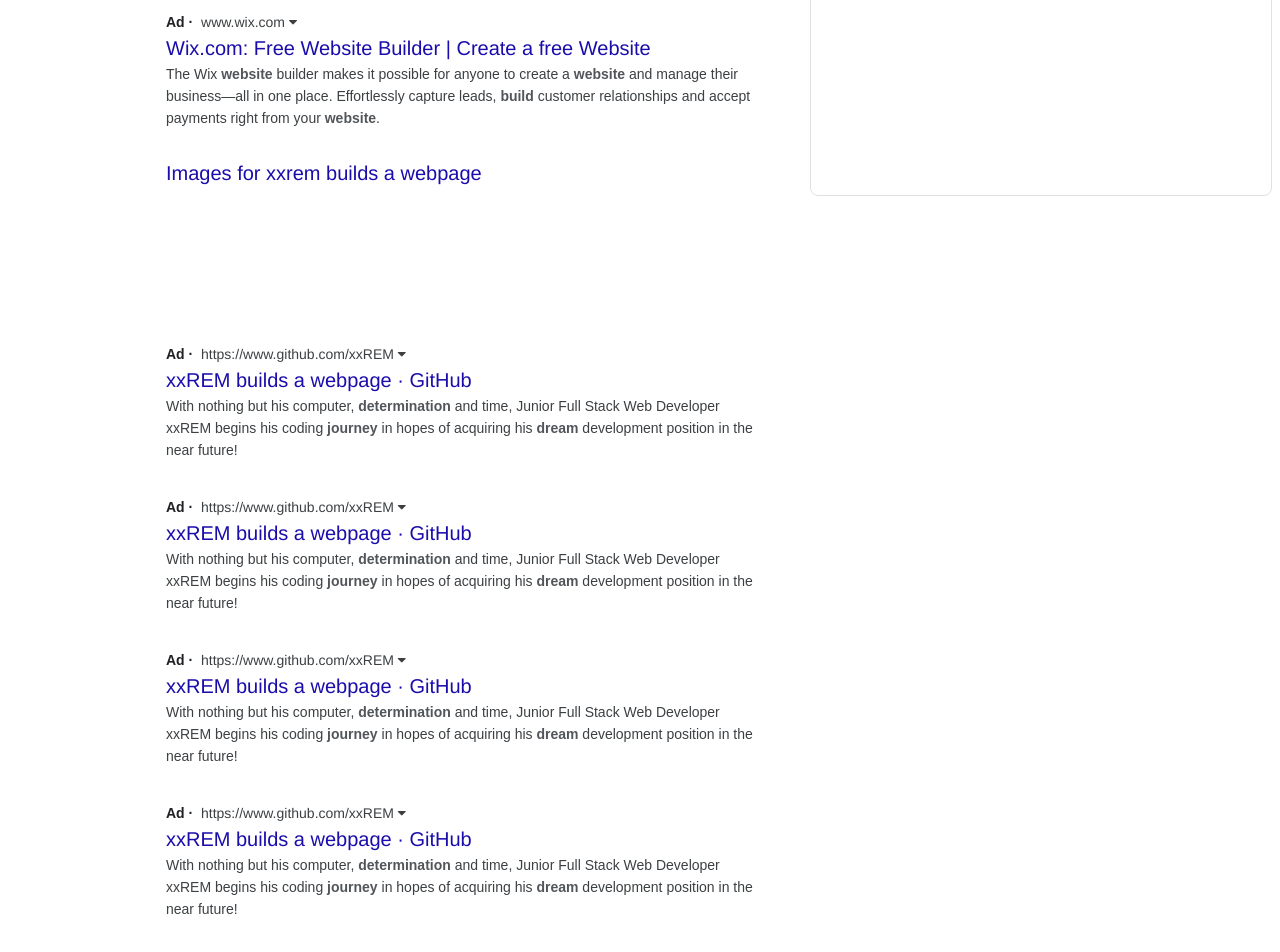
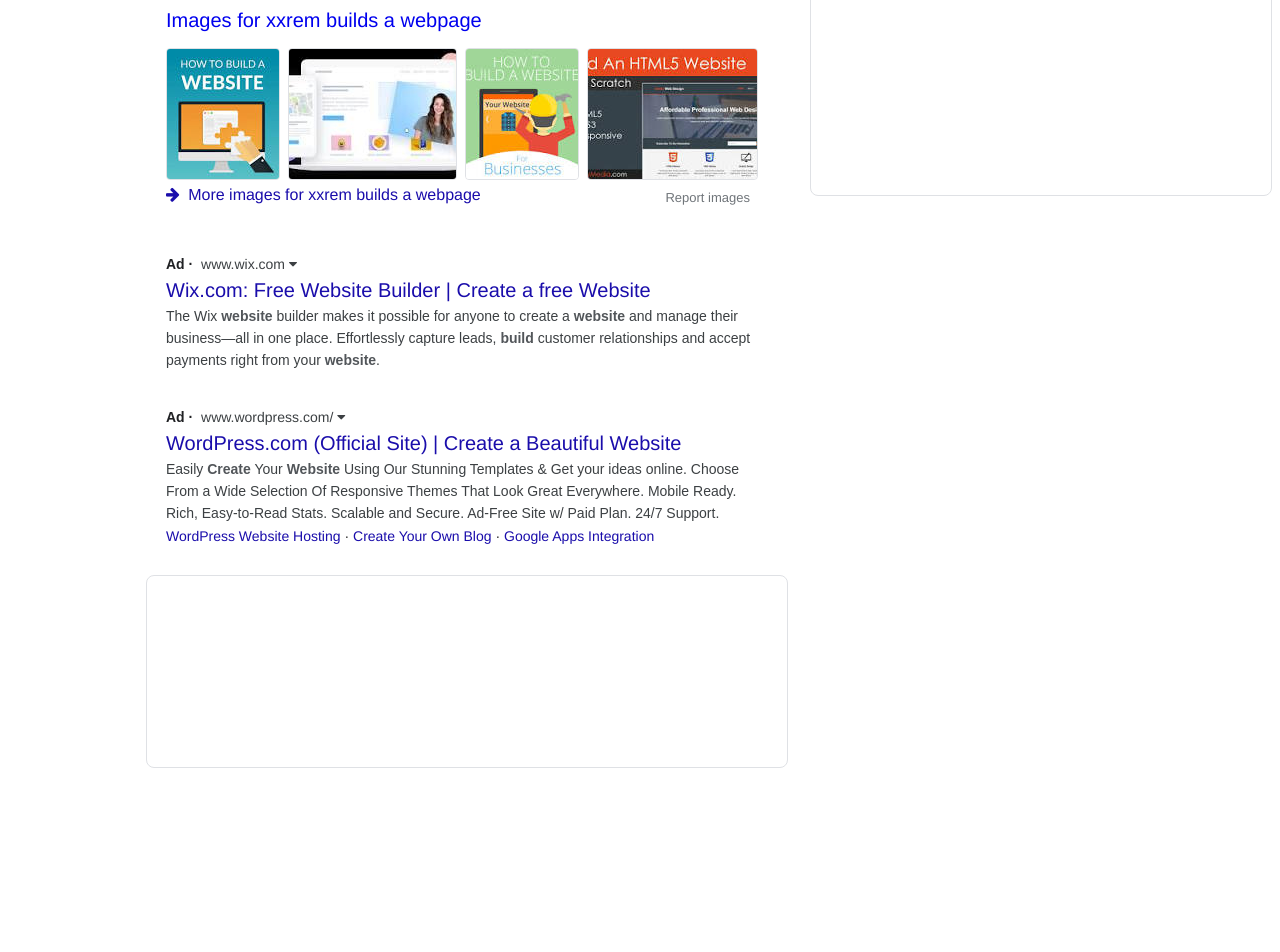
Before and after one commit to xxREM/website_reconstruction_project, a plain HTML site: page website.html in a window 1280 px wide. Shown: the part 932-1884 px from the top of the page. After the commit the page ends 1708 px from the top, so only its background shows below. Drawn offline with nearby package versions, Linux system fonts and the light colour scheme; files that its build step writes are made by us from their sources; files whose address does not match are found by name.

Commit message:
added 'more images' bar (need to add right arrow), added more results, added 'related search' div template. xxREM closing for the night.

```diff
--- a/style.css
+++ b/style.css
@@ -19,7 +19,7 @@
 
 .title-bar {
     display: inline-flex;
-    margin: 0px 0px 0px 12px;
+    margin: 0px 0px -4px 12px;
     width: 98%;
     overflow: hidden;
 }
@@ -92,7 +92,7 @@
 }
 
 .nav-menu {
-    margin-left: 108px;
+    margin-left: 148px;
     margin-top: 15px;
 }
 
@@ -157,6 +157,7 @@
 
 ul {
     margin: 0;
+    padding: 0;
 }
 
 .line {
@@ -237,6 +238,23 @@
 .result {
     margin-bottom: 28px;
     padding-top: 7px;
+    font-size: 14px;
+}
+
+.result li + li::before {
+    content: ' · ';
+}
+
+.res-bot {
+    color: #1a0dab;
+    line-height: 22px;
+
+}
+
+.res-bot:hover {
+    text-decoration: underline;
+    cursor: pointer;
+
 }
 
 .main {
@@ -247,16 +265,16 @@
 
 .imgbar {
     width: 100%;
-
+    color: #1a0dab;
+    margin-bottom: 40px;
 }
 
 .imgtit {
     font-size: 20px;
     line-height: 1.3;
-    display: inline-block;
+    display: flex;
     padding-top: 2px;
     margin-bottom: 3px;
-    color: #1a0dab;
     padding-bottom: 12px;
 }
 
@@ -269,6 +287,62 @@
     display: flex;
     width: 100%;
     height: 136px;
+    position: relative;
+}
+
+.imgbox {
+    height: 130px;
+    margin-right: 8px;
+    min-width: 112px;
+    max-width: 229px;
+    border: 1px solid #dfe1e5;
+    border-radius: 4px;
+    overflow: hidden;
+    display: flex;
+    white-space: nowrap;
+    justify-content: center;
+}
+
+.imgbox:hover {
+    cursor: pointer;
+}
+
+.imgend {
+    color: #1a0dab;
+    line-height: 1.43;
+    font-size: 16px;
+}
+
+.moreimg:hover {
+    cursor: pointer;
+    text-decoration: underline;
+}
+
+.ra {
+    padding-right: 4px;
+}
+
+.rep {
+    color: #70757A;
+    line-height: 1.57;
+    font-size: small;
+    float: right;
+    margin-top: 4px;
+    margin-right: 16px;
+}
+
+.rep:hover {
+    cursor: pointer;
+    color: #222;
+}
+
+.rel-search {
+    border: 1px solid #dfe1e5;
+    border-radius: 8px;
+    height: 191px;
+    width: 640px;
+    margin: 0 -20px;
+
 }
 
 .sbc {
--- a/website.html
+++ b/website.html
@@ -8,7 +8,7 @@
         <header>
             <div class="title-bar">
                 <div id="googlelogo">
-                    <a href="https://www.google.com/"></a>
+                    <a href="https://www.google.com/">
                         <img src="/home/xxrem/the_odin_project/website_reconstruction_project/images/googlelogo.png" alt="Google" height="30" width="92px">
                     </a>
                 </div>
@@ -201,6 +201,40 @@
                             will make it a lot easier to create a <em>web site</em>: ...
                         </p>
                     </div>
+                    <div class="imgbar">
+                        <a class="imgtit" href="www.images.google.com">
+                            Images for xxrem builds a webpage
+                        </a>
+                        <div class="img-gal">
+                            <div class="imgbox">
+                                <a href="https://www.github.com/xxREM">
+                                    <img src="/home/xxrem/the_odin_project/website_reconstruction_project/images/index.jpeg">
+                                </a>
+                            </div>
+                            <div class="imgbox">
+                                <a href="https://www.github.com/xxREM">
+                                    <img src="/home/xxrem/the_odin_project/website_reconstruction_project/images/img2.jpeg">
+                                </a>
+                            </div>
+                            <div class="imgbox">
+                                <a href="https://www.github.com/xxREM">
+                                    <img src="/home/xxrem/the_odin_project/website_reconstruction_project/images/img3.jpeg">
+                                </a>
+                            </div>
+                            <div class="imgbox">
+                                <a href="https://www.github.com/xxREM">
+                                    <img src="/home/xxrem/the_odin_project/website_reconstruction_project/images/img4.jpeg">
+                                </a>
+                            </div>
+                        </div>
+                        <div class="imgend">
+                            <a class="ra">
+                            <i class="fa fa-arrow-right" aria-hidden="true"></i>
+                            </a>
+                            <span class="moreimg">More images for xxrem builds a webpage</span>
+                            <a class="rep">Report images</a>
+                        </div>
+                    </div>
                     <div class="result">
                         <span class="ad">Ad
                             <span class="ad-dot">·</span>
@@ -221,111 +255,57 @@
                             relationships and accept payments right from your <em>website</em>.
                         </p>
                     </div>
-                    <div class="imgbar">
-                        <a class="imgtit" href="www.images.google.com">
-                            Images for xxrem builds a webpage
-                        </a>
-                        <div class="img-gal"></div>
-                    </div>
                     <div class="result">
                         <span class="ad">Ad
                             <span class="ad-dot">·</span>
                         </span>
                         <a class="result-link" href="https://www.github.com/xxREM">
                             <i class="fa fa-ad" aria-hidden="true"></i>
-                            https://www.github.com/xxREM
+                            www.wordpress.com/
                             <i class="fa fa-caret-down" aria-hidden="true"></i>
                         </a>
                         <br>
                         <a class="result-title" href="https://www.github.com/xxREM">
-                            xxREM builds a webpage · GitHub
+                            WordPress.com (Official Site) | Create a Beautiful Website
                         </a>
                         <p>
-                            With nothing but his computer,
-                            <em>determination</em>
-                            and time,
-                            Junior Full Stack Web Developer xxREM begins his coding
-                            <em>journey</em>
-                            in hopes of acquiring his
-                            <em>dream</em>
-                            development position in
-                            the near future!
+                            Easily
+                            <em>Create</em>
+                            Your
+                            <em>Website</em>
+                            Using Our Stunning Templates & Get your ideas online. Choose From
+                            a Wide Selection Of Responsive Themes That Look Great Everywhere.
+                            Mobile Ready. Rich, Easy-to-Read Stats. Scalable and Secure. Ad-Free
+                            Site w/ Paid Plan. 24/7 Support.
                         </p>
+                        <ul>
+                            <li>
+                                <a class="res-bot">
+                                    WordPress Website Hosting
+                                </a>
+                            </li>
+                            <li>
+                                <a class="res-bot">
+                                    Create Your Own Blog
+                                </a>
+                            </li>
+                            <li>
+                                <a class="res-bot">
+                                    Google Apps Integration
+                                </a>
+                            </li>
+                        </ul>
                     </div>
-                    <div class="result">
-                        <span class="ad">Ad
-                            <span class="ad-dot">·</span>
-                        </span>
-                        <a class="result-link" href="https://www.github.com/xxREM">
-                            <i class="fa fa-ad" aria-hidden="true"></i>
-                            https://www.github.com/xxREM
-                            <i class="fa fa-caret-down" aria-hidden="true"></i>
-                        </a>
-                        <br>
-                        <a class="result-title" href="https://www.github.com/xxREM">
-                            xxREM builds a webpage · GitHub
-                        </a>
-                        <p>
-                            With nothing but his computer,
-                            <em>determination</em>
-                            and time,
-                            Junior Full Stack Web Developer xxREM begins his coding
-                            <em>journey</em>
-                            in hopes of acquiring his
-                            <em>dream</em>
-                            development position in
-                            the near future!
-                        </p>
-                    </div>
-                    <div class="result">
-                        <span class="ad">Ad
-                            <span class="ad-dot">·</span>
-                        </span>
-                        <a class="result-link" href="https://www.github.com/xxREM">
-                            <i class="fa fa-ad" aria-hidden="true"></i>
-                            https://www.github.com/xxREM
-                            <i class="fa fa-caret-down" aria-hidden="true"></i>
-                        </a>
-                        <br>
-                        <a class="result-title" href="https://www.github.com/xxREM">
-                            xxREM builds a webpage · GitHub
-                        </a>
-                        <p>
-                            With nothing but his computer,
-                            <em>determination</em>
-                            and time,
-                            Junior Full Stack Web Developer xxREM begins his coding
-                            <em>journey</em>
-                            in hopes of acquiring his
-                            <em>dream</em>
-                            development position in
-                            the near future!
-                        </p>
-                    </div>
-                    <div class="result">
-                        <span class="ad">Ad
-                            <span class="ad-dot">·</span>
-                        </span>
-                        <a class="result-link" href="https://www.github.com/xxREM">
-                            <i class="fa fa-ad" aria-hidden="true"></i>
-                            https://www.github.com/xxREM
-                            <i class="fa fa-caret-down" aria-hidden="true"></i>
-                        </a>
-                        <br>
-                        <a class="result-title" href="https://www.github.com/xxREM">
-                            xxREM builds a webpage · GitHub
-                        </a>
-                        <p>
-                            With nothing but his computer,
-                            <em>determination</em>
-                            and time,
-                            Junior Full Stack Web Developer xxREM begins his coding
-                            <em>journey</em>
-                            in hopes of acquiring his
-                            <em>dream</em>
-                            development position in
-                            the near future!
-                        </p>
+                    <div class="rel-search">
+                        <div class="rel"></div>
+                        <div class="fwb">
+                            <div class="fwb-img"></div>
+                            <div class="fwb-img"></div>
+                            <div class="fwb-img"></div>
+                            <div class="fwb-img"></div>
+                            <div class="fwb-img"></div>
+                            <div class="fwb-img"></div>
+                        </div>
                     </div>
                 </div>
             </div>
@@ -336,7 +316,6 @@
                     <div class="sbinfo"></div>
                     <div class="sbsm"></div>
                     <div class="sbbot"></div>
-
                 </div>
             </div>
         </div>
```
Also changed, not shown: images/img2.jpeg (added), images/img3.jpeg (added), images/img4.jpeg (added), images/index.jpeg (added).
